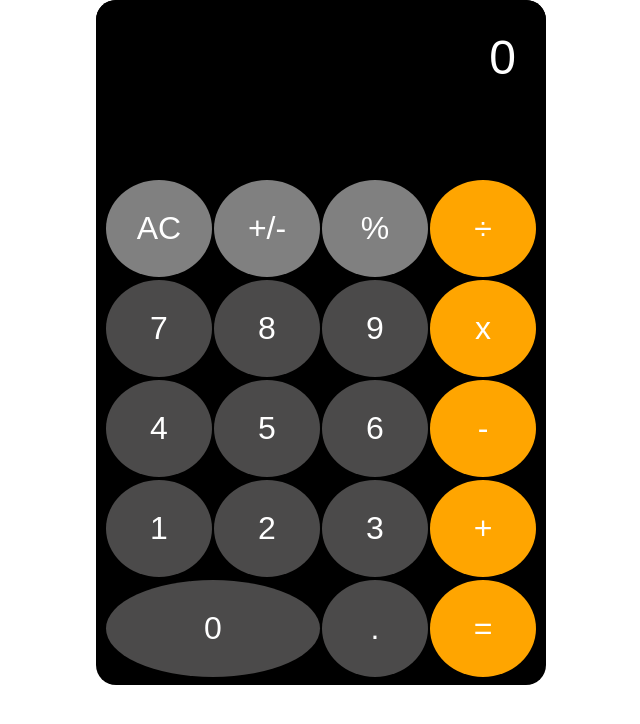
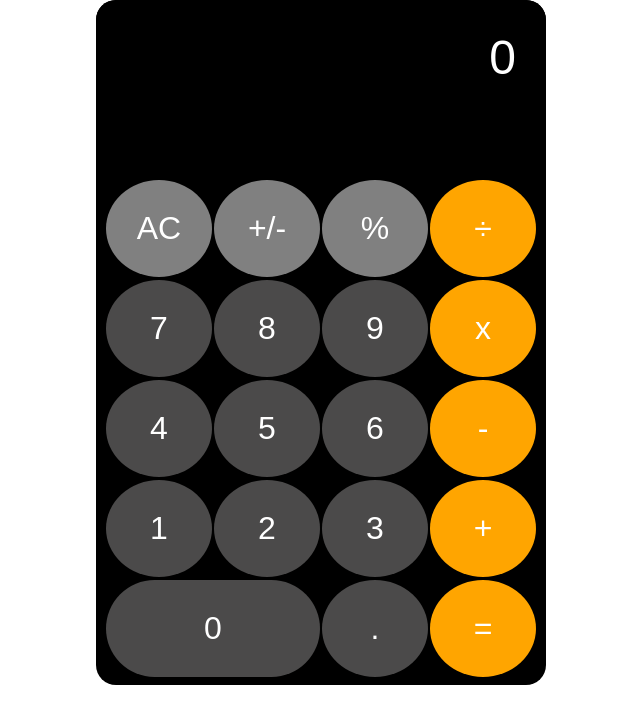
Before and after one commit to Abdulkadiradam9/project-calculator, a plain HTML site: page index.html in a window 1280 px wide. Shown: the whole page, without its empty margins (319-959 px from the left). Drawn offline with Linux system fonts and the light colour scheme.

Commit message:
Update style.css

```diff
--- a/style.css
+++ b/style.css
@@ -70,6 +70,6 @@ body {
 
 .number.zero {
     grid-column: span 2;
-    border-radius: 50 px;
+    border-radius: 50px;
 
 }
```
